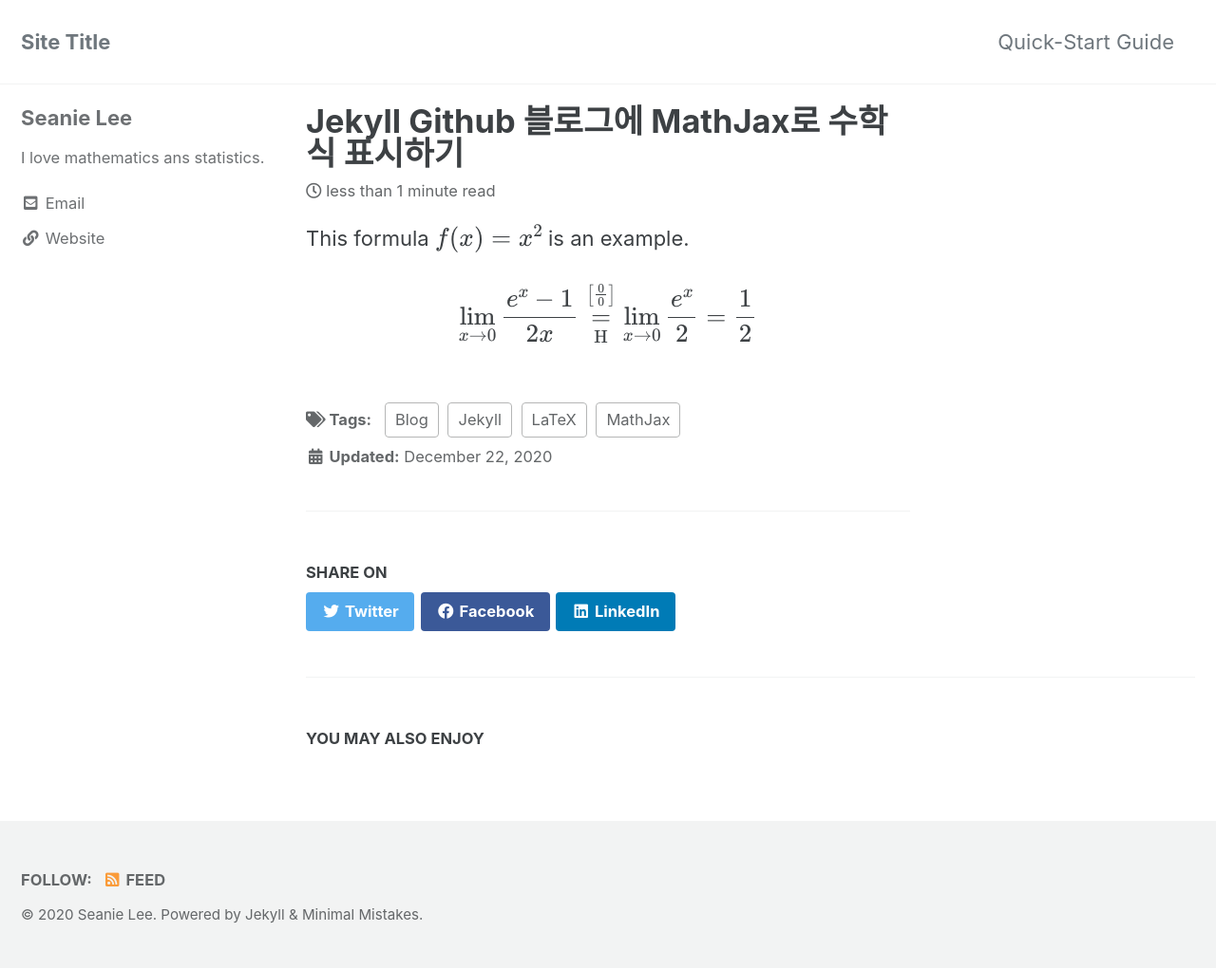
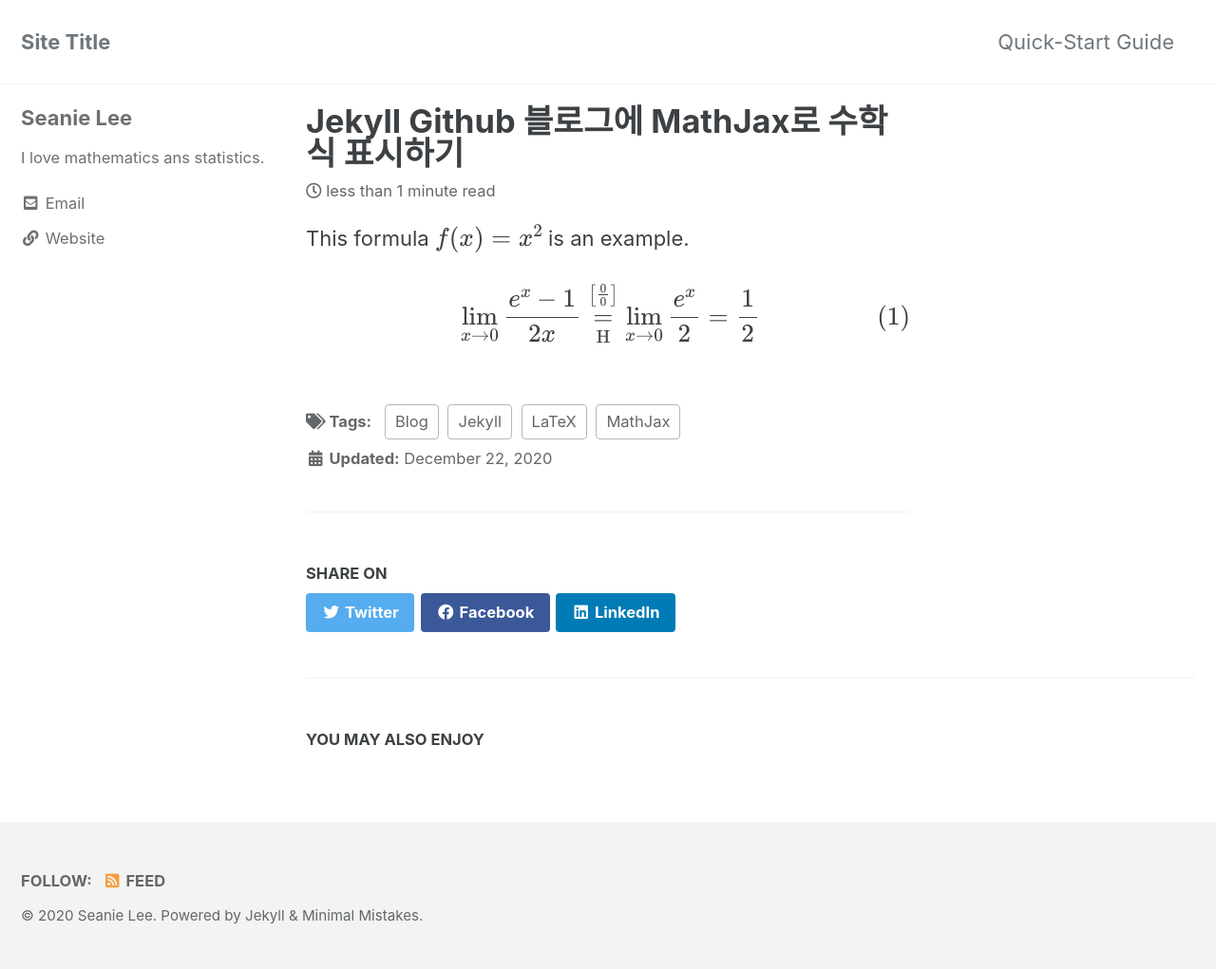
Before and after one commit to seanie12/blog, a Jekyll site: the page built from _posts/2020-12-22-first-post.md, in a window 1280 px wide. Shown: the whole page at 95% size. Built offline with Jekyll 4.4.1, drawn with Linux system fonts in a browser that asks for light colours; cached includes are drawn as plain includes; formulas are drawn with MathJax 3.

Commit message:
Update 2020-12-22-first-post.md

```diff
--- a/_posts/2020-12-22-first-post.md
+++ b/_posts/2020-12-22-first-post.md
@@ -12,8 +12,8 @@ use_math: true
 This formula $f(x) = x^2$ is an example.
 
 
-$$
+\begin{align}
 \lim_{x\to 0}{\frac{e^x-1}{2x}}
 \overset{\left[\frac{0}{0}\right]}{\underset{\mathrm{H}}{=}}
 \lim_{x\to 0}{\frac{e^x}{2}}={\frac{1}{2}}
-$$
+\end{align}
```
